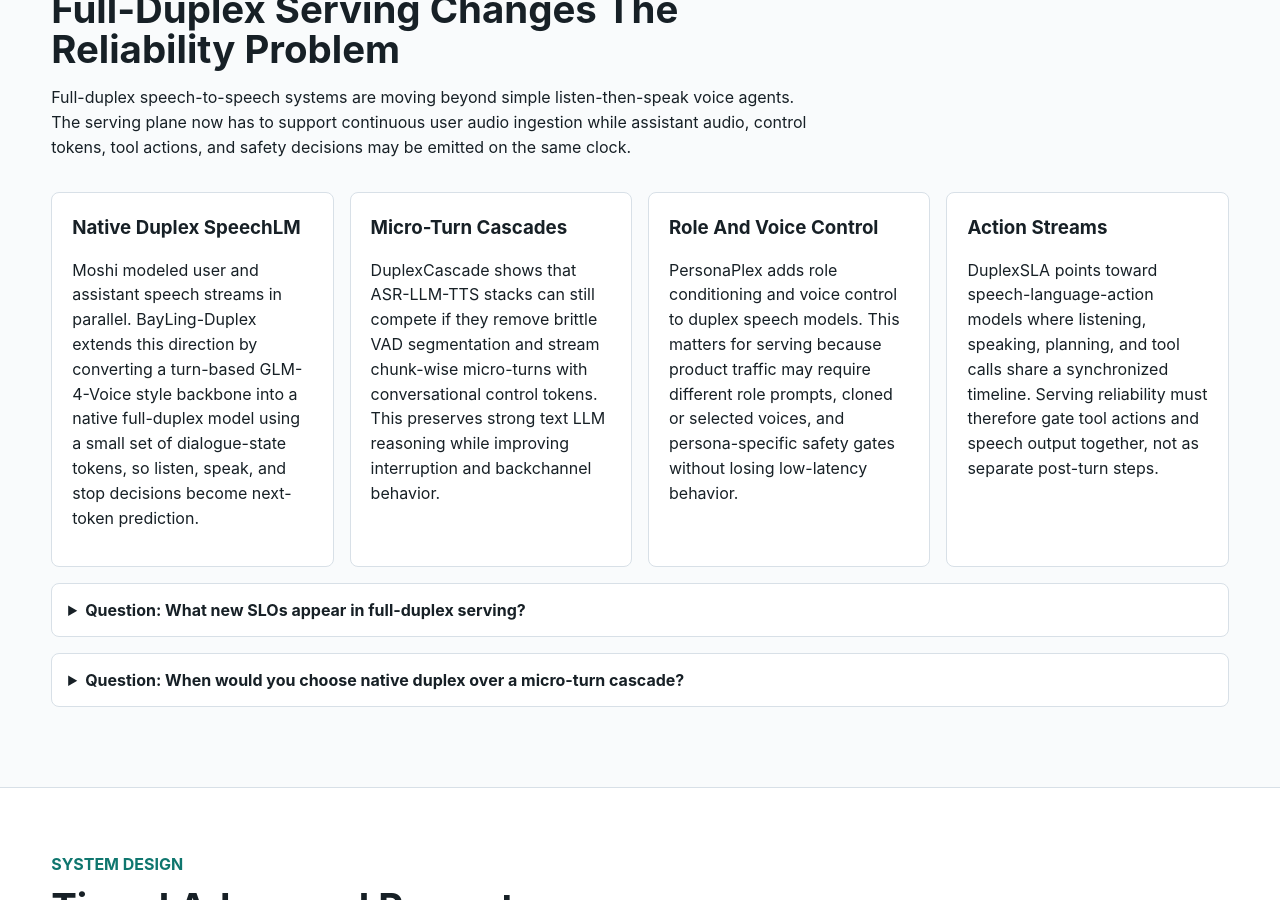
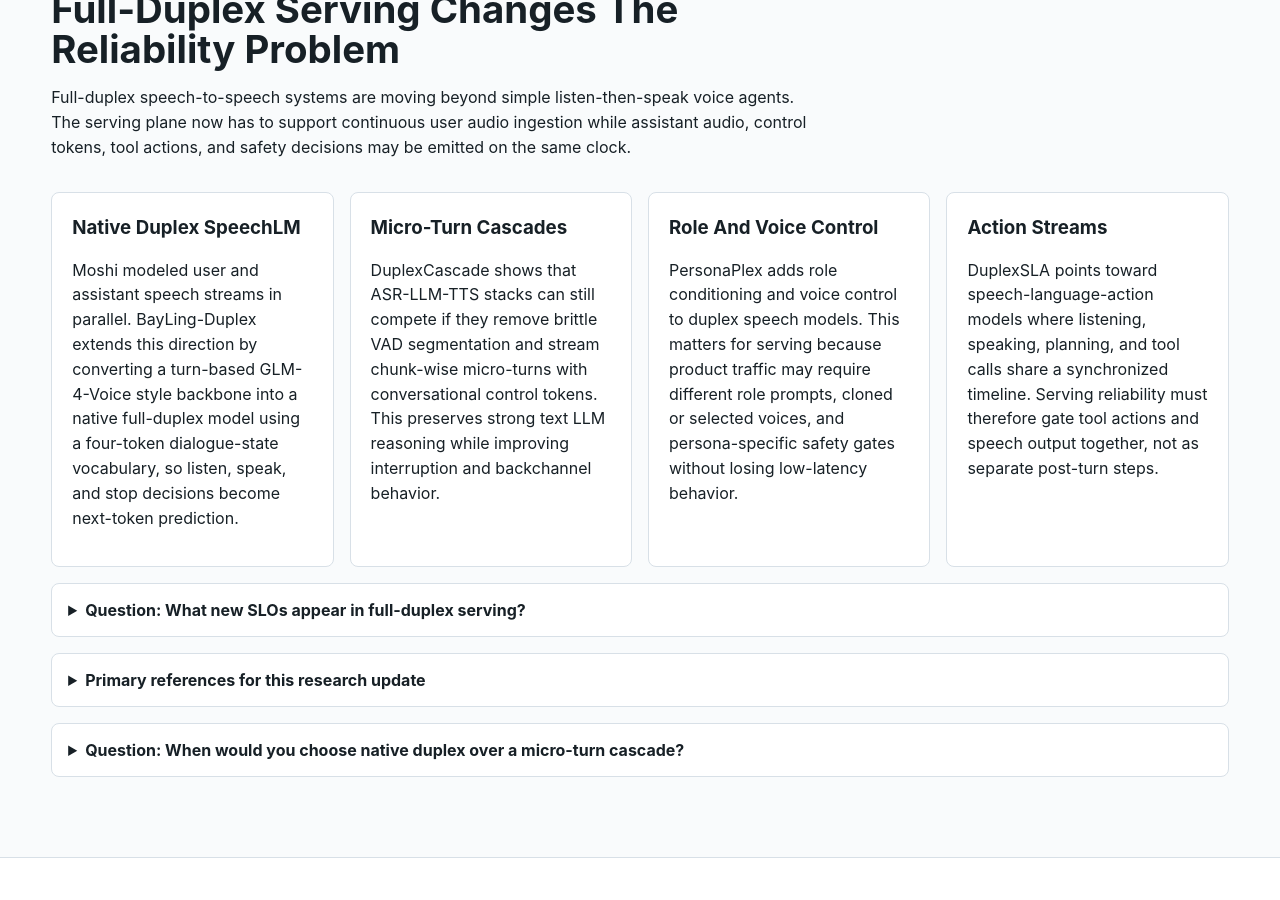
Before and after one commit to kennethli319/kennethli319.github.io, a Jekyll site: the page audio-text-ml-course/lessons/speech-serving-scaling-reliability-exam.html, which Jekyll copies as it is, in a window 1280 px wide and 900 px high, scrolled down 1245 px. Built offline with Jekyll 4.4.1, drawn with Linux system fonts in a browser that asks for light colours.

Commit message:
Update speech serving exam references

```diff
--- a/audio-text-ml-course/index.html
+++ b/audio-text-ml-course/index.html
@@ -650,6 +650,8 @@
         <li><a href="https://build.nvidia.com/nvidia/nemotron-voicechat/modelcard">NVIDIA Nemotron 3 VoiceChat</a> - 12B open-weight real-time full-duplex speech-to-speech model.</li>
         <li><a href="https://huggingface.co/KRAFTON/Raon-SpeechChat-9B">KRAFTON Raon-SpeechChat-9B</a> - open full-duplex speech language model for simultaneous listening and speaking.</li>
         <li><a href="https://arxiv.org/abs/2603.09180">DuplexCascade</a> - VAD-free cascaded ASR-LLM-TTS full-duplex pipeline.</li>
+        <li><a href="https://arxiv.org/abs/2602.06053">PersonaPlex</a> - role and voice control for full-duplex conversational speech models.</li>
+        <li><a href="https://arxiv.org/abs/2605.20755">DuplexSLA</a> - synchronized speech, language, and action streams for full-duplex tool use.</li>
         <li><a href="https://arxiv.org/abs/2604.01897">FastTurn</a> and <a href="https://arxiv.org/abs/2603.26515">JAL-Turn</a> - acoustic and streaming-semantic turn-control layers for practical full-duplex agents.</li>
         <li><a href="https://arxiv.org/abs/2603.24144">SID-Bench</a> - semantic-aware interruption detection and Average Penalty Time for robust barge-in gates.</li>
         <li><a href="https://arxiv.org/abs/2508.07375">TurnGuide</a> - text-guided full-duplex generation that preserves turn-level timing.</li>
--- a/audio-text-ml-course/lessons/speech-serving-scaling-reliability-exam.html
+++ b/audio-text-ml-course/lessons/speech-serving-scaling-reliability-exam.html
@@ -75,7 +75,7 @@
             Moshi modeled user and assistant speech streams in parallel.
             BayLing-Duplex extends this direction by converting a turn-based
             GLM-4-Voice style backbone into a native full-duplex model using a
-            small set of dialogue-state tokens, so listen, speak, and stop
+            four-token dialogue-state vocabulary, so listen, speak, and stop
             decisions become next-token prediction.
           </p>
         </article>
@@ -117,6 +117,20 @@
           micro-turn freshness, action-stream safety latency, and speech/audio
           continuity. Keep classic p95/p99 stage latency, error budget burn,
           and cost-per-success, but slice them by duplex event type.
+        </p>
+      </details>
+
+      <details class="qa">
+        <summary>Primary references for this research update</summary>
+        <p>
+          Verify the serving claims against the primary sources:
+          <a href="https://arxiv.org/abs/2410.00037">Moshi</a>,
+          <a href="https://arxiv.org/abs/2606.14528">BayLing-Duplex</a>,
+          <a href="https://arxiv.org/abs/2603.09180">DuplexCascade</a>,
+          <a href="https://arxiv.org/abs/2602.06053">PersonaPlex</a>, and
+          <a href="https://arxiv.org/abs/2605.20755">DuplexSLA</a>.
+          Treat performance and benchmark claims as fast-moving research
+          evidence, not as production guarantees.
         </p>
       </details>
 
```
